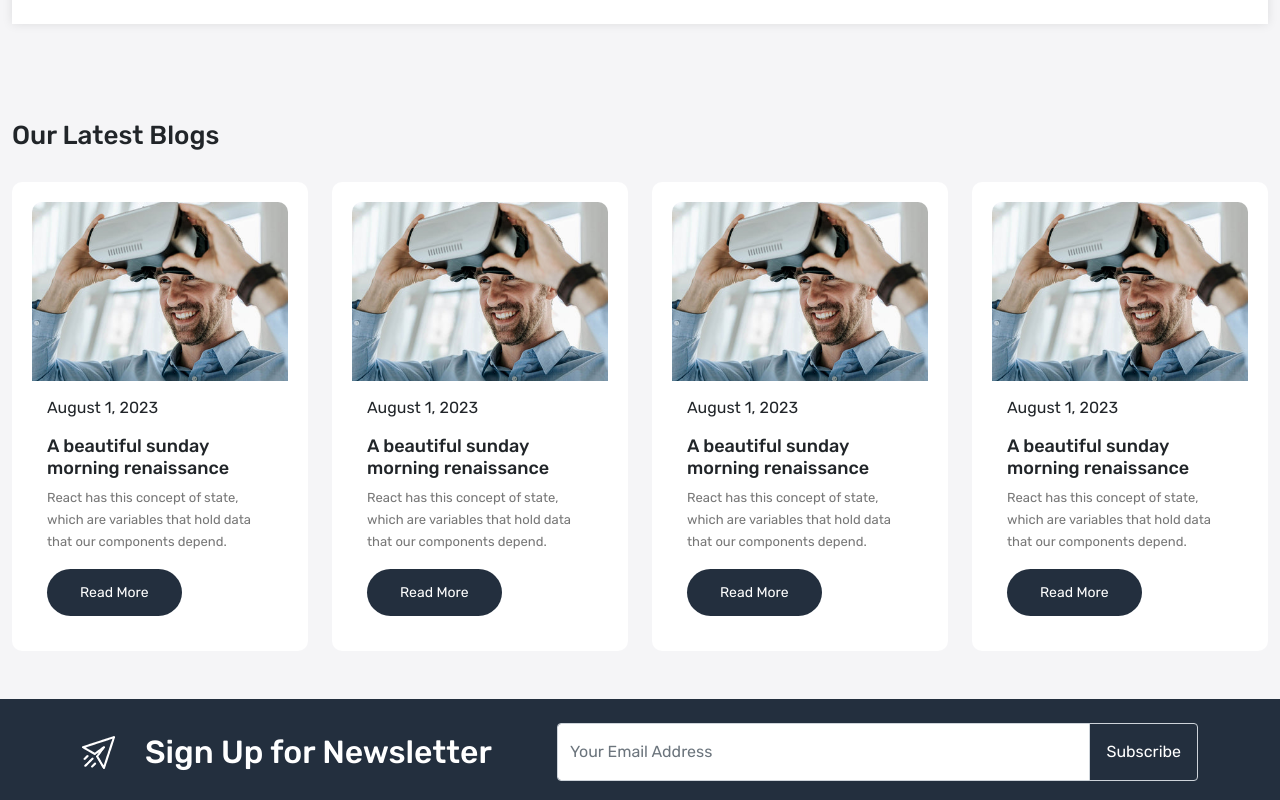
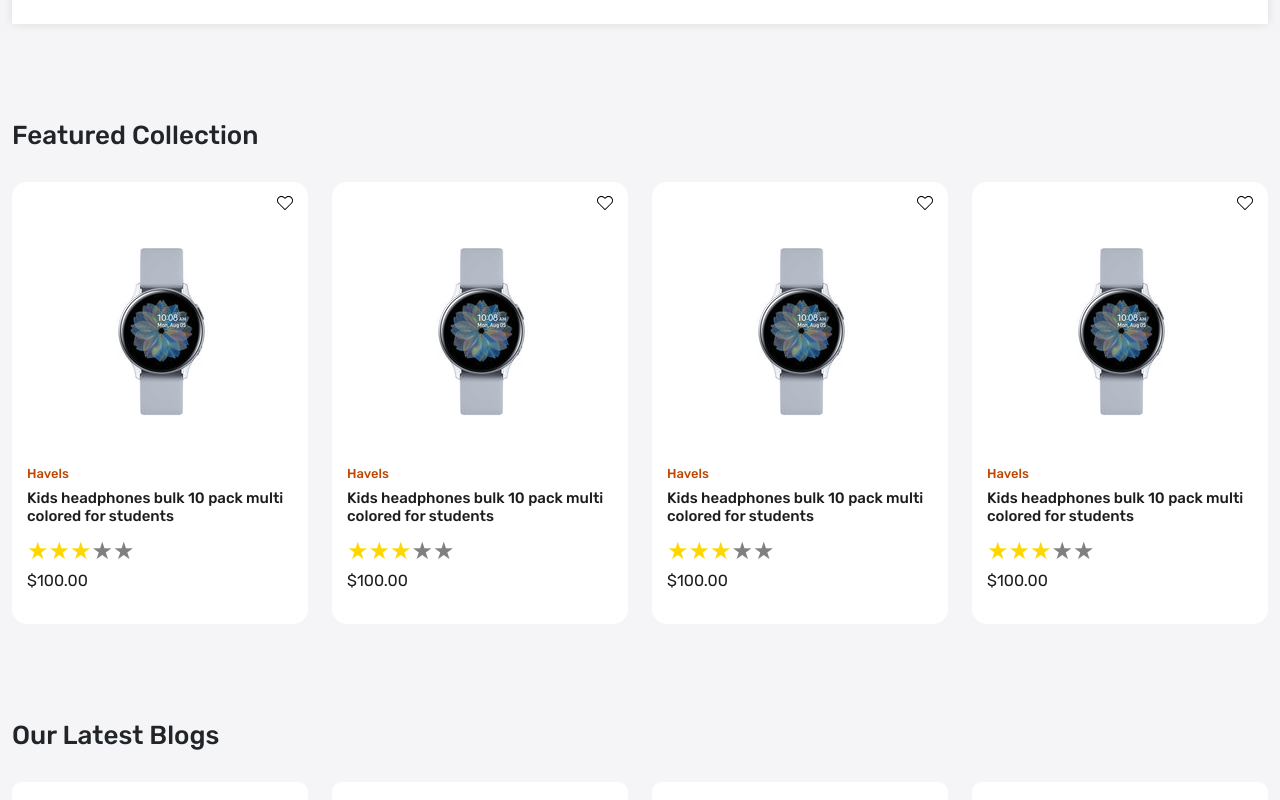
Before and after one commit to kakther/digital_market, a React (Create React App) app: page / in a window 1280 px wide. Shown: the part 1460-2260 px from the top of the page. Built offline with nearby package versions, Linux system fonts and the light colour scheme.

Commit message:
Add wishlist icone

```diff
--- a/package.json
+++ b/package.json
@@ -11,6 +11,7 @@
     "react-dom": "^18.2.0",
     "react-fast-marquee": "^1.6.0",
     "react-icons": "^4.10.1",
+    "react-rating-stars-component": "^2.2.0",
     "react-redux": "^8.1.2",
     "react-router-dom": "^6.14.2",
     "react-scripts": "5.0.1",
--- a/src/App.css
+++ b/src/App.css
@@ -12,6 +12,7 @@
   --color-f5f5f7: #f5f5f7;
   --color-ededed: #ededed;
   --color-777777: #777777;
+  --color-1c1c1b: #1c1c1b;
 }
 .section-heading{
   font-size: 26px;
@@ -246,4 +247,36 @@
   line-height: 22px;
   color: var(--color-777777)
 }
+/* Blog Part ends here */
+/* Product Card */
+.product-card {
+  padding: 15px;
+  background-color: white;
+  border-radius: 15px;
+  overflow: hidden;
+}
+.product-card:hover .action-bar {
+  right: 10px;
+}
+.product-card .product-details h6 {
+  color: var(--color-bf4800);
+  font-size: 13px;
+}
+.product-card .product-details h5 {
+  font-size: 15px;
+  color: var(--color-1c1c1b);
+}
+.product-card .product-details p.price {
+  font-size: 16px;
+  color: var(--color-1c1c1b);
+}
+.action-bar {
+  top: 10%;
+  right: -23px;
+  transition: 0.3s;
+}
+.wishlist-icon {
+  top: 2%;
+  right: 15px;
+}
 /* Footer Part End */
--- /dev/null
+++ b/src/components/ProductCard.js
@@ -0,0 +1,49 @@
+import React from 'react'
+import ReactStars from "react-rating-stars-component";
+import { Link } from "react-router-dom"
+
+
+const ProductCard = () => {
+  return (
+    <div className="col-3">
+        <div className="product-card position-relative">
+            <div className="wishlist-icon position-absolute">
+                <Link>
+                    <img src="./images/wish.svg" alt="wishlist" />
+                </Link>
+            </div>
+            <div className="product-image">
+                <img src="./images/watch.jpg" alt="productimage" />
+            </div>
+            <div className="product-details">
+                <h6 className="brand">Havels</h6>
+                <h5 className="product-title">
+                    Kids headphones bulk 10 pack multi colored for students
+                </h5>
+                <ReactStars
+                    count={5}
+                    size={24}
+                    value="3"
+                    edit={false}
+                    activeColor="#ffd700" />
+                <p className="price">$100.00</p>
+            </div>
+            <div className="action-bar position-absolute">
+                <div className="d-flex flex-column gap-15">
+                    <Link>
+                        <img src="./images/prodcompare.svg" alt="prodcompare" />
+                    </Link>
+                    <Link>
+                        <img src="./images/view.svg" alt="view" />
+                    </Link>
+                    <Link>
+                        <img src="./images/add-cart.svg" alt="addcart" />
+                    </Link>
+                </div>
+            </div>
+        </div>
+    </div>
+  )
+}
+
+export default ProductCard
--- a/src/pages/Home.js
+++ b/src/pages/Home.js
@@ -2,6 +2,7 @@
 import {  Link } from 'react-router-dom';
 import Marquee from "react-fast-marquee";
 import BlogCard from '../components/BlogCard';
+import ProductCard from '../components/ProductCard';
 
 
 const Home = () => {
@@ -227,6 +228,22 @@
      <section className="marque-wrapper">
      </section>
      <section className="blog-wrapper py-5 home-wrapper-2">
+     <div className="container-xxl">
+       <div className="row">
+         <div className="col-12">
+           <h3 className="section-heading">
+             Featured Collection
+           </h3>
+         </div>
+         <ProductCard />
+         <ProductCard />
+         <ProductCard />
+         <ProductCard />
+
+       </div>
+     </div>
+     </section>
+     <section className="blog-wrapper py-5 home-wrapper-2">
       <div className="container-xxl">
         <div className="row">
           <div className="col-12">
```
Also changed, not shown: 1 other file (tests, documents, lock files or other folders).
